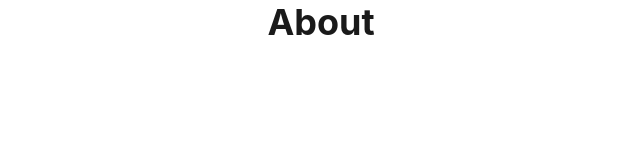
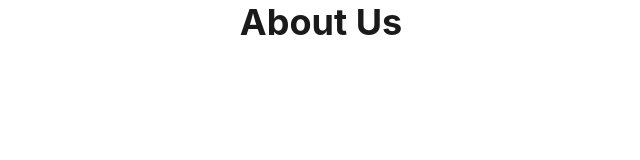
Before and after one commit to Chipping-In-Chicago/Chicago-Charity, a React (Vite) app in the folder client/: page /about in a window 1280 px wide. Shown: the top 160 px of the page, without its empty margins (319-959 px from the left). Built offline with nearby package versions, Linux system fonts and the light colour scheme.

Commit message:
linked up about us page

```diff
--- a/client/src/pages/About.jsx
+++ b/client/src/pages/About.jsx
@@ -1,7 +1,7 @@
 export default function About() {
   return (
     <>
-      <h1>About</h1>
+      <h1>About Us</h1>
     </>
   );
 }
```
